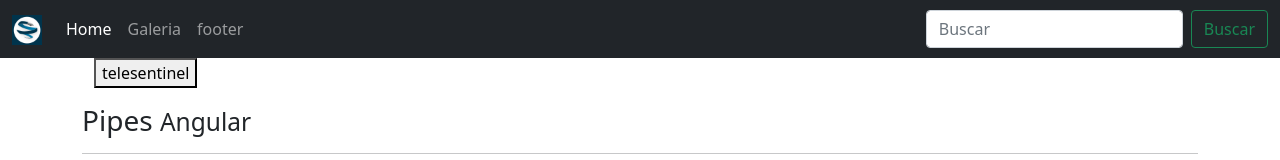
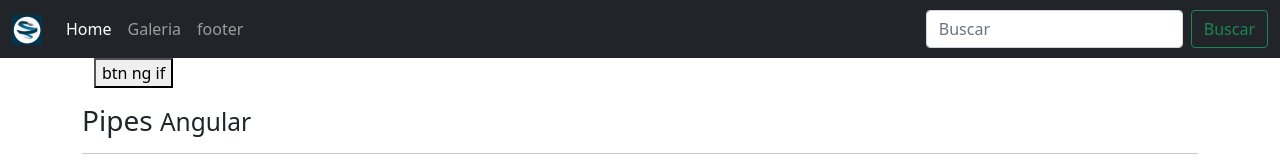
Before and after one commit to edisonv16/edisontarjeta, an Angular app: page /home in a window 1280 px wide. Shown: the top 160 px of the page. Built offline with nearby package versions, Linux system fonts and the light colour scheme.

Commit message:
cambio de nombre
cambio de nombre

```diff
--- a/src/app/components/body/body.component.html
+++ b/src/app/components/body/body.component.html
@@ -1,5 +1,5 @@
 <div class="container">
-    <button (click)="btntele = !btntele" >telesentinel</button>
+    <button (click)="btntele = !btntele" >btn ng if</button>
     <div *ngIf="btntele">
         <app-galery></app-galery>
     </div>
```
